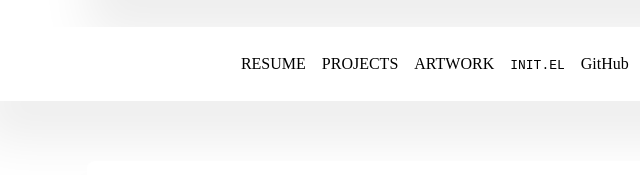
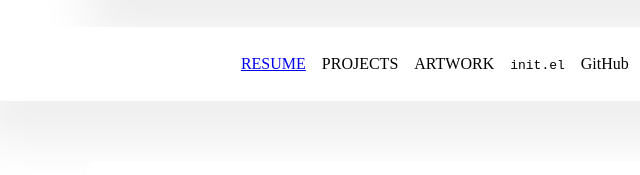
Before and after one commit to Cons-Cat/wgoo.ch, a plain HTML site: page index.html in a window 1280 px wide. Shown: the part 173-348 px from the top of the page, 168-808 px from the left. Drawn offline with Linux system fonts and the light colour scheme.

Commit message:
Improved navbar

```diff
--- a/index.html
+++ b/index.html
@@ -19,7 +19,7 @@
 	  <p>
 		<!-- `<center>` is required because paragraphs are left-aligned by CSS. -->
 		  <center>
-			RESUME&emsp;PROJECTS&emsp;ARTWORK&emsp;<tt>INIT.EL</tt>&emsp;GitHub&emsp;YouTube
+			<a href="resume.html">RESUME</a>&emsp;PROJECTS&emsp;ARTWORK&emsp;<tt>init.el</tt>&emsp;GitHub&emsp;YouTube
 		  </center>
 	  </p>
 	</div>
```
Also changed, not shown: resume.html (+1 -1 lines), template.html (+1 -1 lines).
